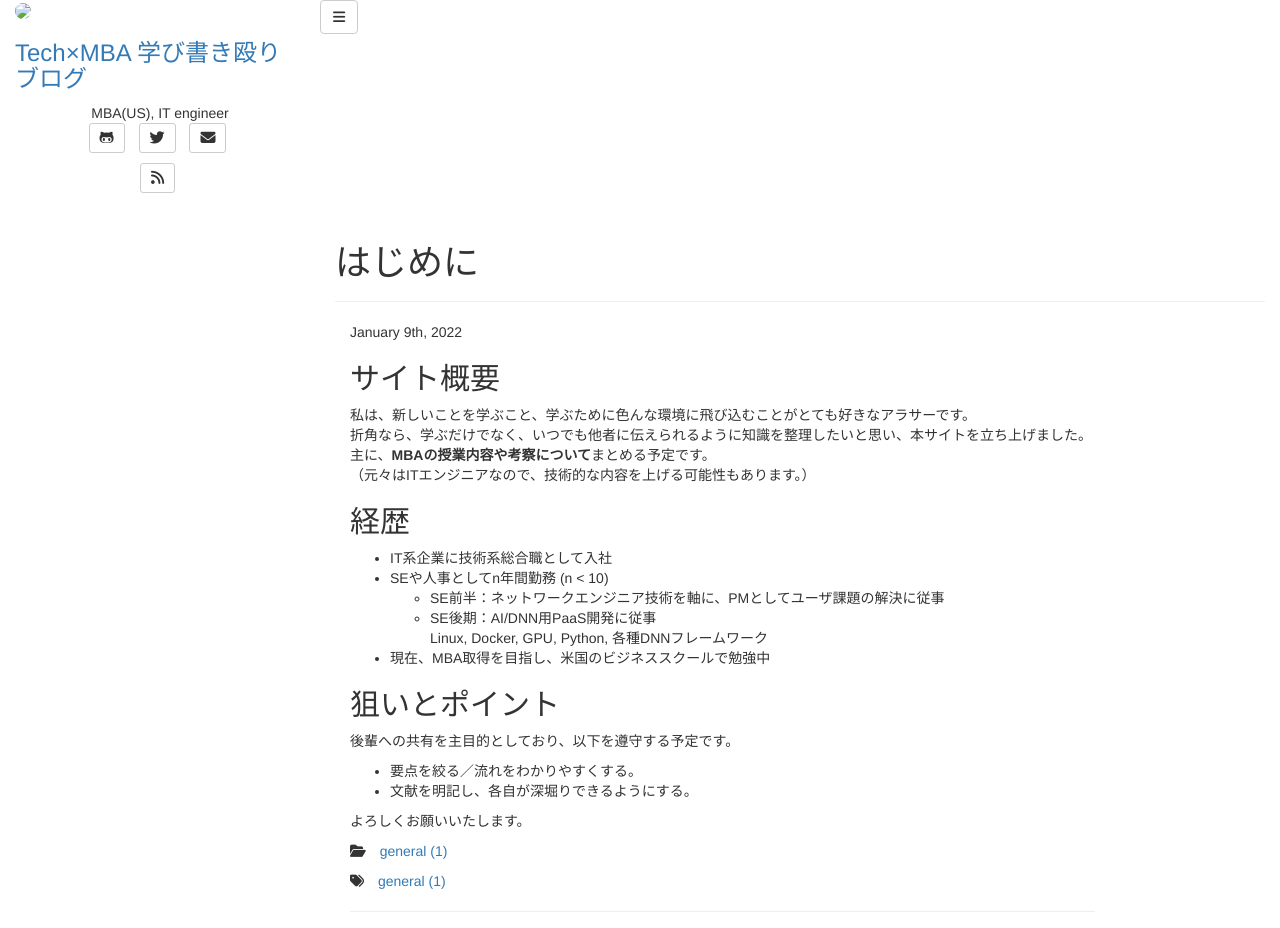
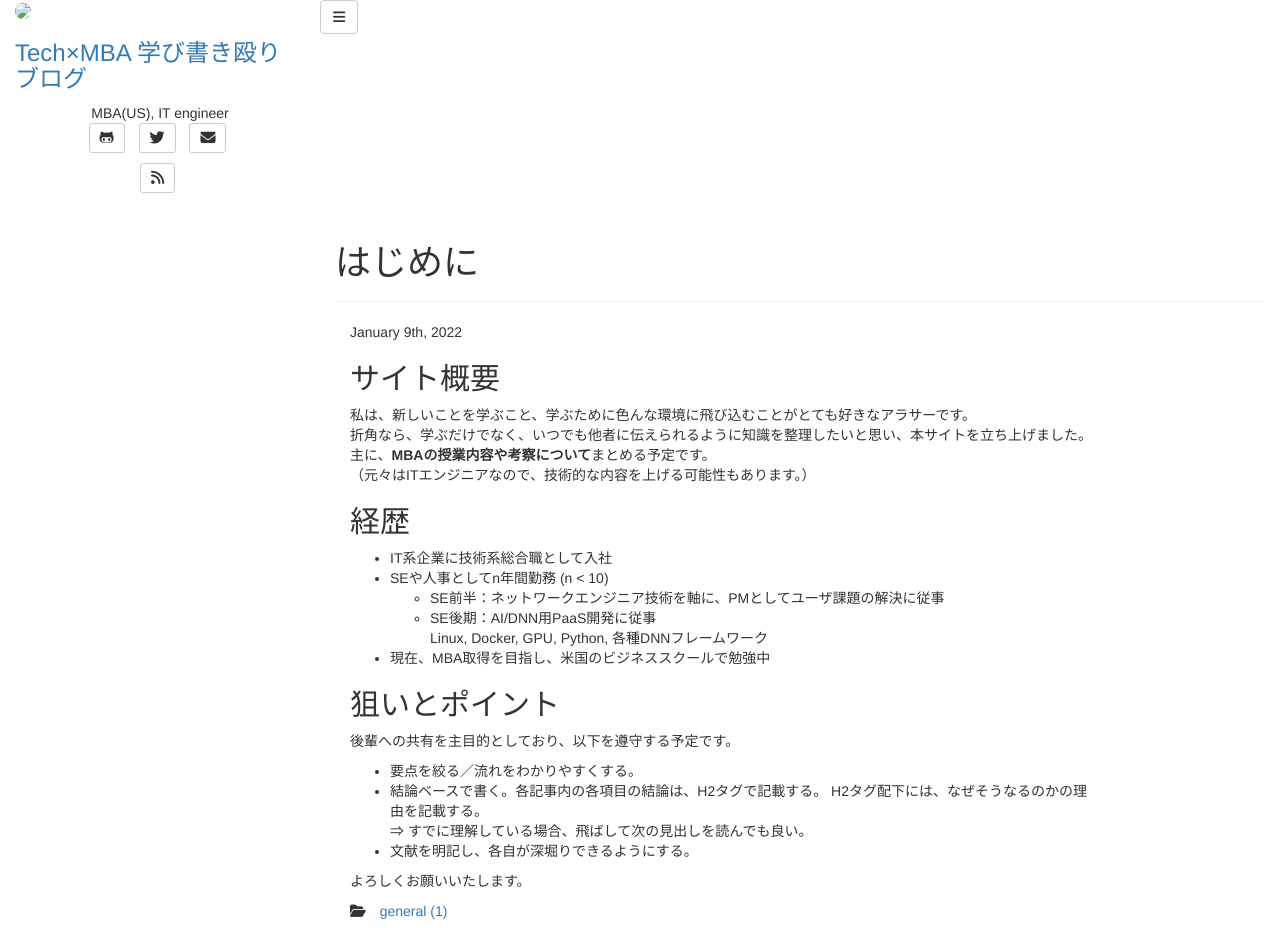
Before and after one commit to Ryo-Kudo/ryok, a Jekyll site: the page built from _posts/2022-01-09-First-commit.md, in a window 1280 px wide, cut to the strip 0-928 px from the top of the page. Built offline with Jekyll 4.4.1, drawn with Linux system fonts in a browser that asks for light colours; nearby versions of some CDN libraries; library files that are not in the unit come from our copies.

Commit message:
Added some files

```diff
--- a/_posts/2022-01-09-First-commit.md
+++ b/_posts/2022-01-09-First-commit.md
@@ -24,6 +24,8 @@ comments: false
 ## 狙いとポイント
 後輩への共有を主目的としており、以下を遵守する予定です。
 - 要点を絞る／流れをわかりやすくする。
+- 結論ベースで書く。各記事内の各項目の結論は、H2タグで記載する。  H2タグ配下には、なぜそうなるのかの理由を記載する。
+⇒ すでに理解している場合、飛ばして次の見出しを読んでも良い。
 - 文献を明記し、各自が深堀りできるようにする。
 
 
```
Also changed, not shown: _posts/2022-01-10-OB.md (+1 -1 lines), Gemfile.lock (added), 10 other files.
